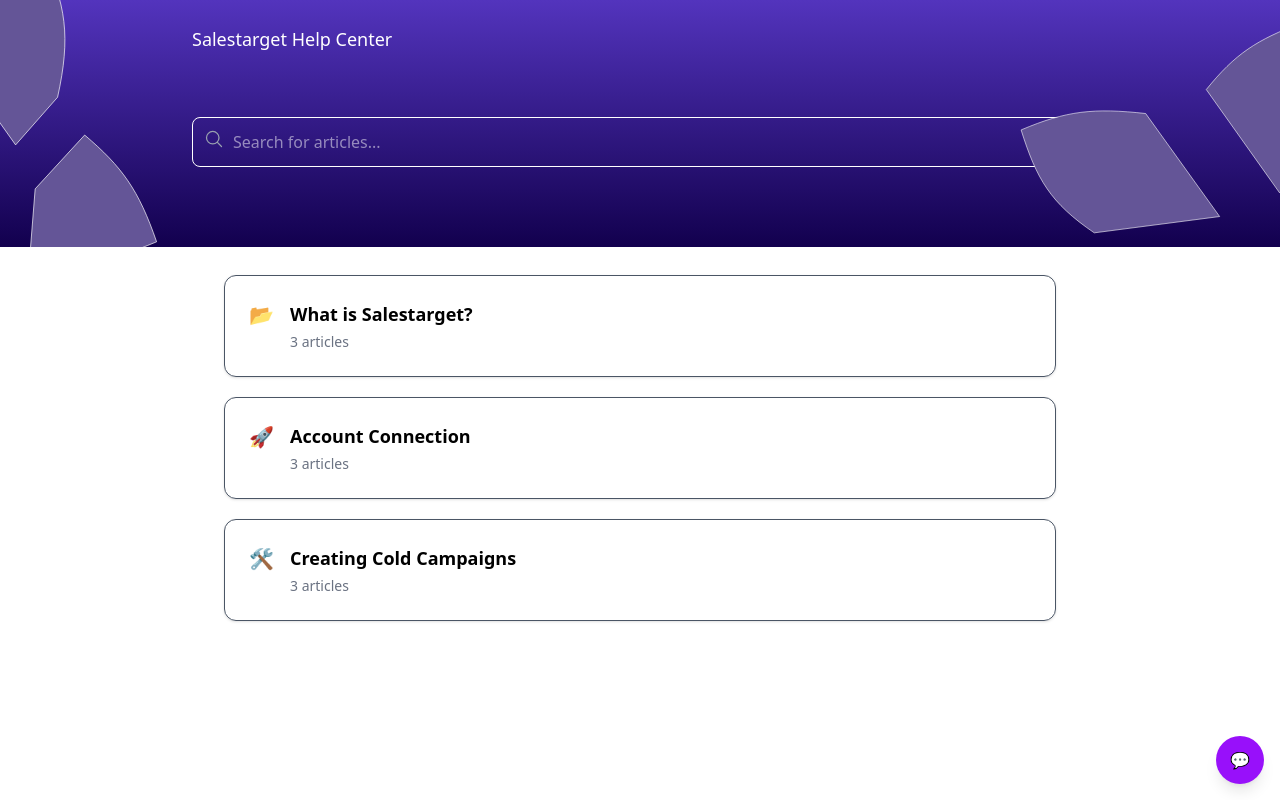
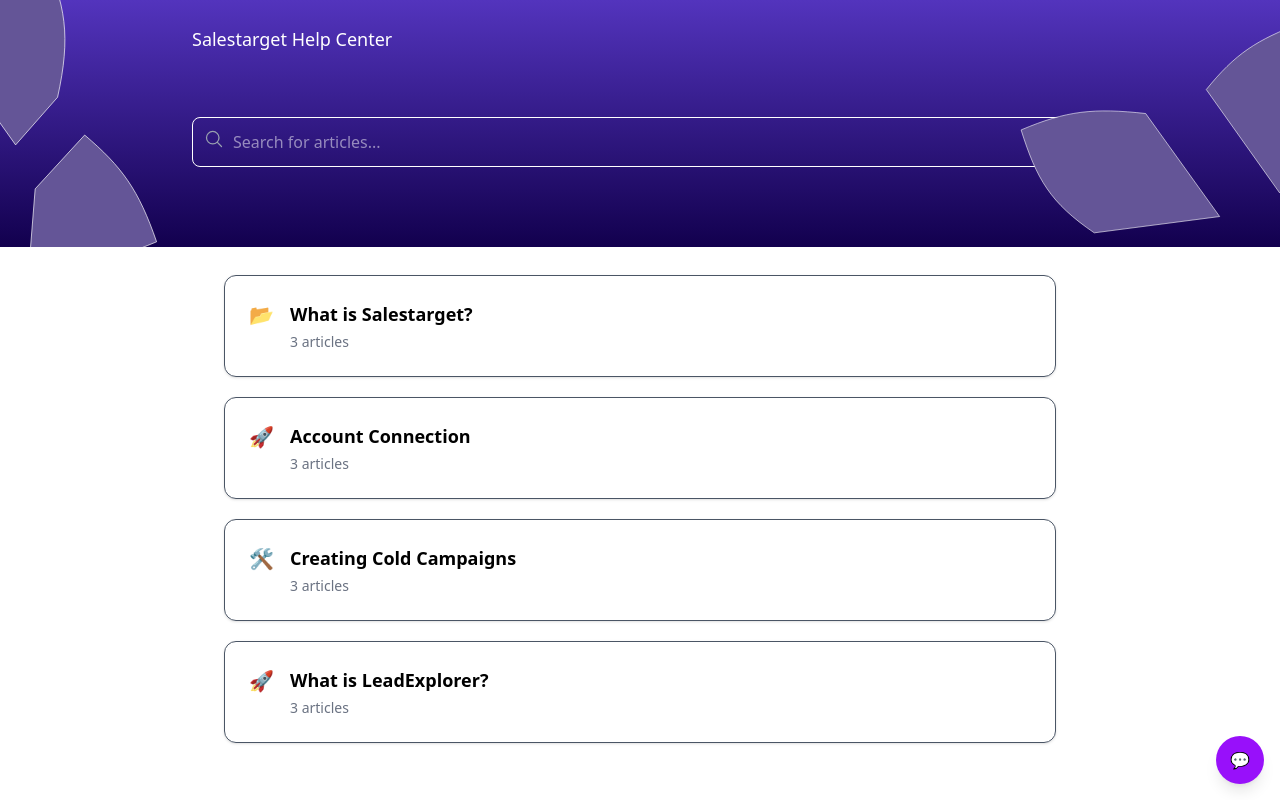
Before and after one commit to salestargetadmin/sales_target_help, a React (Vite) app: page / in a window 1280 px wide. Built offline with nearby package versions, Linux system fonts and the light colour scheme.

Commit message:
removed spacing and sidebar

```diff
--- a/src/help/HelpArticles.tsx
+++ b/src/help/HelpArticles.tsx
@@ -35,6 +35,15 @@
   },
   {
     title: 'Creating Cold Campaigns',
+    icon: '🛠️',
+    articles: [
+      { title: 'Understanding API connections', id: 7, icon: Code, color: '#FBBF24' }, // Orange
+      { title: 'Data processing pipelines', id: 8, icon: Database, color: '#FBBF24' }, // Orange
+      { title: 'Security best practices', id: 9, icon: Shield, color: '#FBBF24' }, // Orange
+    ],
+  },
+  {
+    title: 'What is LeadExplorer?',
     icon: '🛠️',
     articles: [
       { title: 'Understanding API connections', id: 7, icon: Code, color: '#FBBF24' }, // Orange
--- a/src/help/HelpArticlesDetails.tsx
+++ b/src/help/HelpArticlesDetails.tsx
@@ -302,7 +302,7 @@
           {article ? (
             <div className="relative flex gap-6">
               {/* Main Content */}
-              <div className="w-3/4">
+              <div className="w-full md:w-3/4">
                 <h1 className="text-3xl font-bold text-black" ref={(el) => (sectionsRef.current['title'] = el)}>
                   {article.title}
                 </h1>
@@ -351,7 +351,7 @@
               </div>
 
               {/* Sidebar Table of Contents */}
-              <div className="w-1/4 relative">
+              <div className="w-1/4 relative hidden md:block">
                 <div className="sticky top-20">
                   {/* Vertical Line Before Sidebar */}
                   <div className="absolute left-0 top-0 bottom-0 w-[2px] bg-gray-300"></div>
--- a/src/help/HelpMain.tsx
+++ b/src/help/HelpMain.tsx
@@ -23,6 +23,15 @@
   {
     title: 'Creating Cold Campaigns',
     icon: '🛠️',
+    articles: [
+      { title: 'Understanding API connections', id: 7 },
+      { title: 'Data processing pipelines', id: 8 },
+      { title: 'Security best practices', id: 9 },
+    ],
+  },
+  {
+    title: 'What is LeadExplorer?',
+    icon: '🚀',
     articles: [
       { title: 'Understanding API connections', id: 7 },
       { title: 'Data processing pipelines', id: 8 },
--- a/src/utilities/constants.tsx
+++ b/src/utilities/constants.tsx
@@ -411,6 +411,144 @@
       }
       ]
     },
+    {
+      id: '10', // Unique ID for routing
+      title: 'What is LeadExplorer?',
+      updated: 'Updated over 8 months ago',
+      content: `Salestarget is a cold email software that offers various features tailored to enhance outreach campaigns.
+                It helps to generate more meetings and revenue by scaling your outreach campaigns with unlimited email-sending accounts and warmup, B2B Lead Database, and AI.`,
+      features: [
+        {
+          title: 'Unlimited Email Accounts',
+          description: 'You may connect as many email accounts as you need.'
+        },
+        {
+          title: 'Done-For-You Automatic Email Accounts/ Domains Setup',
+          description: 'An outstanding feature that will save you countless hours on your campaign setup.'
+        },
+        {
+          title: 'Unlimited Warmup',
+          description: 'With the largest warmup pool on the market, salestarget ensures your emails never land in spam.'
+        }
+      ],
+      accounts:[
+        {
+        title:"How to connect Google Accounts?",
+        description:"If you want to connect your Google Account, you may check this article to learn the process."
+      }
+      ],
+      msaccounts:[
+        {
+        title:"How to connect an email account that is not Google or Microsoft?",
+        description:"If you want to connect an email account that is not a Google or Microsoft account, you should use the IMAP/SMTP option and follow the steps in this article."
+      }
+      ],
+      imap:[
+        {
+        title:"What to do if you are not able to connect IMAP?",
+        description:"Please check if you are able to connect that account through this Microsoft tool. /n This tool should be able to tell us whether the problem is on salestarget's side, or whether there's something going on with the accounts themselves. /nPlease send a screenshot of the results page to our chat support, and we'll try our best to help you resolve the issue. /nIMAP host for Google should be imap.gmail.com, and for other providers, you can most of the time find them on the provider's website, or directly from your webmail. You may also check this article for the most popular providers."
+      }
+      ],
+
+      faq:[
+        {
+        title:" Am I able to connect aliases with salestarget?",
+        description:"There is no option to add alias email accounts to salestarget."
+      }
+      ]
+    },
+    {
+      id: '11', // Unique ID for routing
+      title: 'What is LeadExplorer?',
+      updated: 'Updated over 8 months ago',
+      content: `Salestarget is a cold email software that offers various features tailored to enhance outreach campaigns.
+                It helps to generate more meetings and revenue by scaling your outreach campaigns with unlimited email-sending accounts and warmup, B2B Lead Database, and AI.`,
+      features: [
+        {
+          title: 'Unlimited Email Accounts',
+          description: 'You may connect as many email accounts as you need.'
+        },
+        {
+          title: 'Done-For-You Automatic Email Accounts/ Domains Setup',
+          description: 'An outstanding feature that will save you countless hours on your campaign setup.'
+        },
+        {
+          title: 'Unlimited Warmup',
+          description: 'With the largest warmup pool on the market, salestarget ensures your emails never land in spam.'
+        }
+      ],
+      accounts:[
+        {
+        title:"How to connect Google Accounts?",
+        description:"If you want to connect your Google Account, you may check this article to learn the process."
+      }
+      ],
+      msaccounts:[
+        {
+        title:"How to connect an email account that is not Google or Microsoft?",
+        description:"If you want to connect an email account that is not a Google or Microsoft account, you should use the IMAP/SMTP option and follow the steps in this article."
+      }
+      ],
+      imap:[
+        {
+        title:"What to do if you are not able to connect IMAP?",
+        description:"Please check if you are able to connect that account through this Microsoft tool. /n This tool should be able to tell us whether the problem is on salestarget's side, or whether there's something going on with the accounts themselves. /nPlease send a screenshot of the results page to our chat support, and we'll try our best to help you resolve the issue. /nIMAP host for Google should be imap.gmail.com, and for other providers, you can most of the time find them on the provider's website, or directly from your webmail. You may also check this article for the most popular providers."
+      }
+      ],
+
+      faq:[
+        {
+        title:" Am I able to connect aliases with salestarget?",
+        description:"There is no option to add alias email accounts to salestarget."
+      }
+      ]
+    },
+    {
+      id: '12', // Unique ID for routing
+      title: 'What is LeadExplorer?',
+      updated: 'Updated over 8 months ago',
+      content: `Salestarget is a cold email software that offers various features tailored to enhance outreach campaigns.
+                It helps to generate more meetings and revenue by scaling your outreach campaigns with unlimited email-sending accounts and warmup, B2B Lead Database, and AI.`,
+      features: [
+        {
+          title: 'Unlimited Email Accounts',
+          description: 'You may connect as many email accounts as you need.'
+        },
+        {
+          title: 'Done-For-You Automatic Email Accounts/ Domains Setup',
+          description: 'An outstanding feature that will save you countless hours on your campaign setup.'
+        },
+        {
+          title: 'Unlimited Warmup',
+          description: 'With the largest warmup pool on the market, salestarget ensures your emails never land in spam.'
+        }
+      ],
+      accounts:[
+        {
+        title:"How to connect Google Accounts?",
+        description:"If you want to connect your Google Account, you may check this article to learn the process."
+      }
+      ],
+      msaccounts:[
+        {
+        title:"How to connect an email account that is not Google or Microsoft?",
+        description:"If you want to connect an email account that is not a Google or Microsoft account, you should use the IMAP/SMTP option and follow the steps in this article."
+      }
+      ],
+      imap:[
+        {
+        title:"What to do if you are not able to connect IMAP?",
+        description:"Please check if you are able to connect that account through this Microsoft tool. /n This tool should be able to tell us whether the problem is on salestarget's side, or whether there's something going on with the accounts themselves. /nPlease send a screenshot of the results page to our chat support, and we'll try our best to help you resolve the issue. /nIMAP host for Google should be imap.gmail.com, and for other providers, you can most of the time find them on the provider's website, or directly from your webmail. You may also check this article for the most popular providers."
+      }
+      ],
+
+      faq:[
+        {
+        title:" Am I able to connect aliases with salestarget?",
+        description:"There is no option to add alias email accounts to salestarget."
+      }
+      ]
+    },
   ];
 
   export default mockArticles;
```
